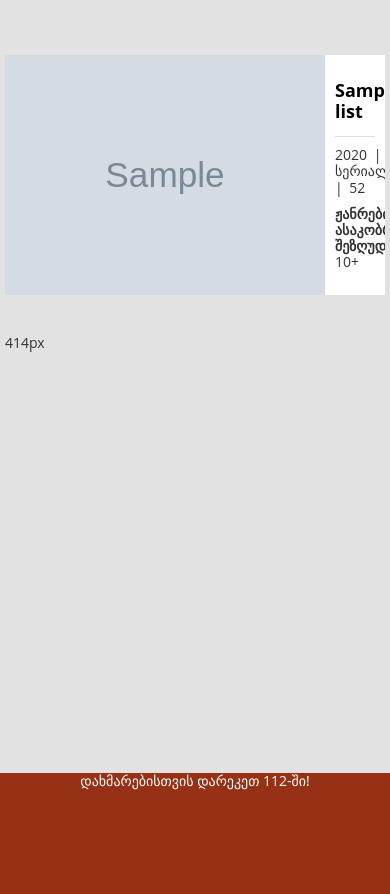
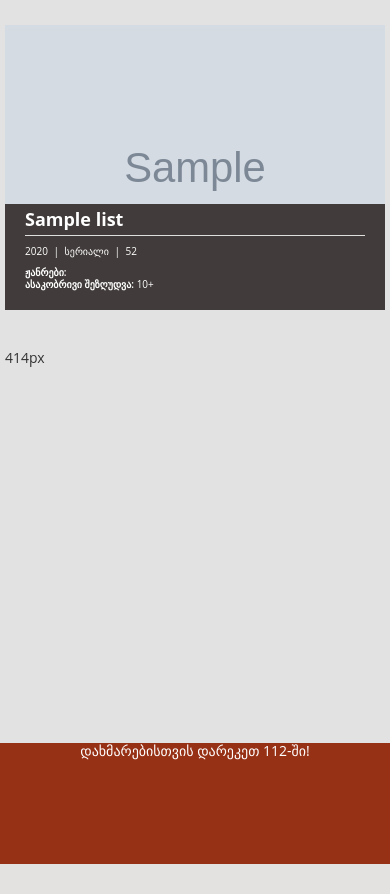
Before and after one commit to gimais/animilia, a Django app: page / in a window 390 px wide. Shown: the part 72-966 px from the top of the page. After the commit the page ends 936 px from the top, so only its background shows below. Run offline with Django 3.2, Linux system fonts and the light colour scheme; tables that the repository leaves empty hold one stand-in row (values such as "Sample post"); grey boxes marked "Sample" are stand-in pictures.

Commit message:
responsive design made

```diff
--- a/static/css/main.css
+++ b/static/css/main.css
@@ -289,12 +289,20 @@
 }
 
 
-.top-background{
+/*.top-background{*/
+/*    background: url('/static/img/background.jpg') bottom 74% center;*/
+/*    height: 190px;*/
+/*    position: relative;*/
+/*    background-size: cover;*/
+/*}*/
+
+header{
        background: url('/static/img/background.jpg') bottom 74% center;
     height: 190px;
     position: relative;
     background-size: cover;
 }
+
 #mob-menu{
     display: none;
     padding: 24px 0;
@@ -404,10 +412,6 @@
 }
 
 section{
-    /*max-width: 1200px;*/
-    /*margin: 0 auto;*/
-    /*position: relative;*/
-    /*padding: 0 5px;*/
     margin-top: 50px;
     min-height: 100%;
     margin-bottom: -121px;
@@ -658,7 +662,7 @@
     margin: 15px 0;
     font-weight: bold;
     font-size: large;
-    display: block;
+    display: inline-block;
     color:black;
     text-decoration: none;
 }
@@ -907,7 +911,11 @@
 
 @media (max-width: 768px) {
 
-    .top-background{
+    /*.top-background{*/
+    /*    height: 0;*/
+    /*}*/
+
+    header{
         height: 0;
     }
 
@@ -920,7 +928,7 @@
     }
 
     nav.open{
-        height: 180px;
+        height: 185px;
     }
 
     #mob-home {
@@ -1021,6 +1029,10 @@
         content: "480px";
     }
 
+    section{
+        margin-top: 20px;
+    }
+
     .item-page img {
         width: 100%;
     }
@@ -1051,10 +1063,39 @@
     .signup-content {
         padding: 50px 25px;
     }
+
+    .item{
+        max-height: none;
+    }
+
+    .item img{
+        width: 100%;
+        height: auto;
+    }
+
+    .item-name {
+        color: white;
+        margin: 5px 0;
+    }
+
+    .item-info {
+        bottom: 0;
+        position: absolute;
+        font-size: 10px;
+        max-height: 140px;
+        padding: 0 20px;
+        width: 100%;
+        background: rgba(29,20,18,.8);
+        color: white;
+    }
 }
 
 @media screen and (min-width: 4000px) {
-.top-background {
+    /*.top-background {*/
+    /*    height: 280px;*/
+    /*}*/
+
+    header{
         height: 280px;
     }
 
--- a/templates/account/signup.html
+++ b/templates/account/signup.html
@@ -3,7 +3,7 @@
 
 {% block content %}
     <div class="container">
-        <form method="POST" id="signup-form" class="signup-form">
+        <form method="POST" class="signup-form">
             <div class="form-title">ექაუნთის შექმნა</div>
             {% csrf_token %}
             {% for non_field_error in register.non_field_errors %}
--- a/templates/base.html
+++ b/templates/base.html
@@ -20,12 +20,11 @@
 </head>
 
   <!--[if IE]>
-    <p class="browserupgrade">You are using an <strong>outdated</strong> browser.
-        Please <a href="https://browsehappy.com/">upgrade your browser</a> to improve your experience and security.</p>
+    <p class="browserupgrade">შენ იყენებ <strong>ძველ</strong> ბრაუზერს.
+        გთხოვთ, რომ <a href="https://browsehappy.com/">გაანახლოთ ბრაუზერი</a> .</p>
   <![endif]-->
 
-  <!-- Add your site or application content here -->
-     <div class="top-background"></div>
+    <header></header>
     <nav>
         <div class="top-menu">
             <div class="top-logo">
```
Lines whose indentation alone changed are shown as unchanged.
